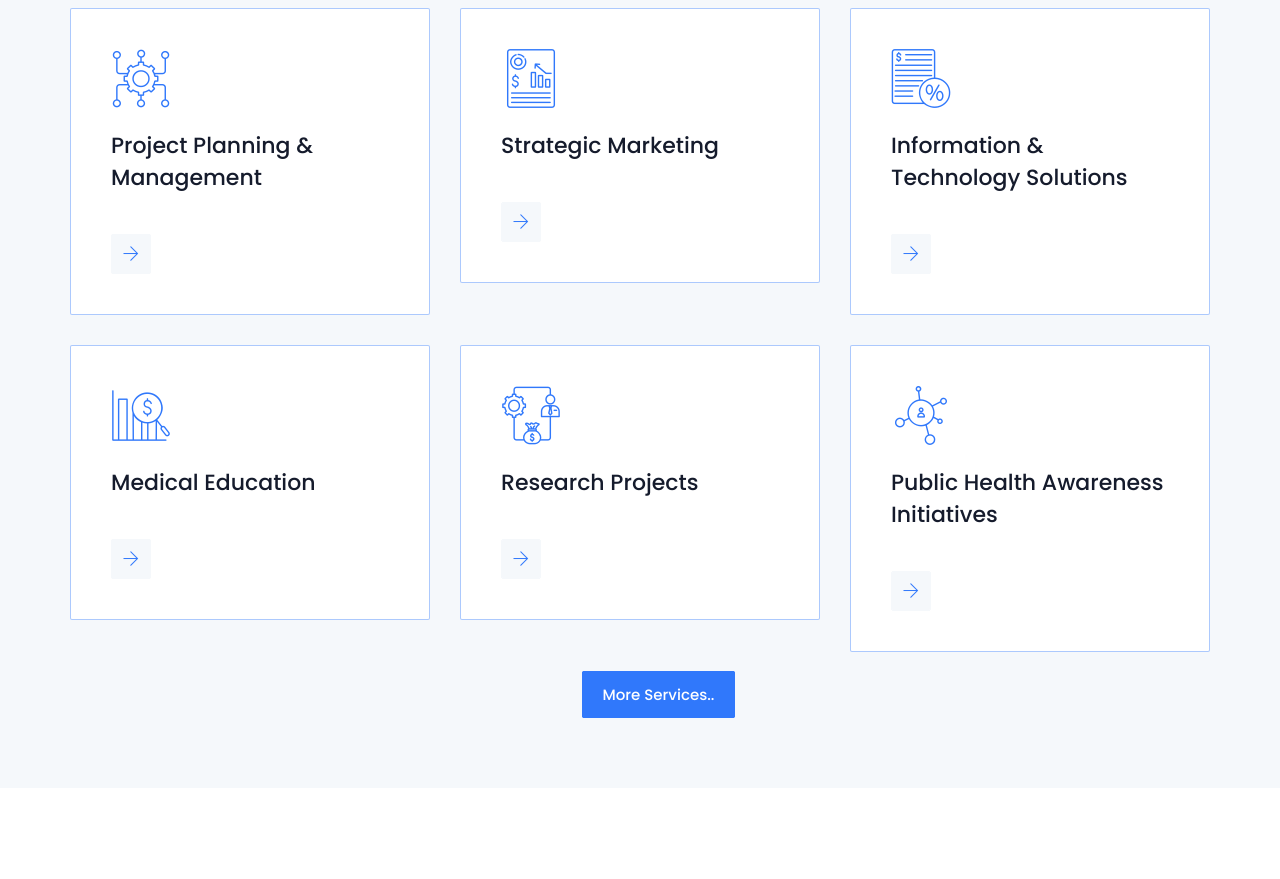
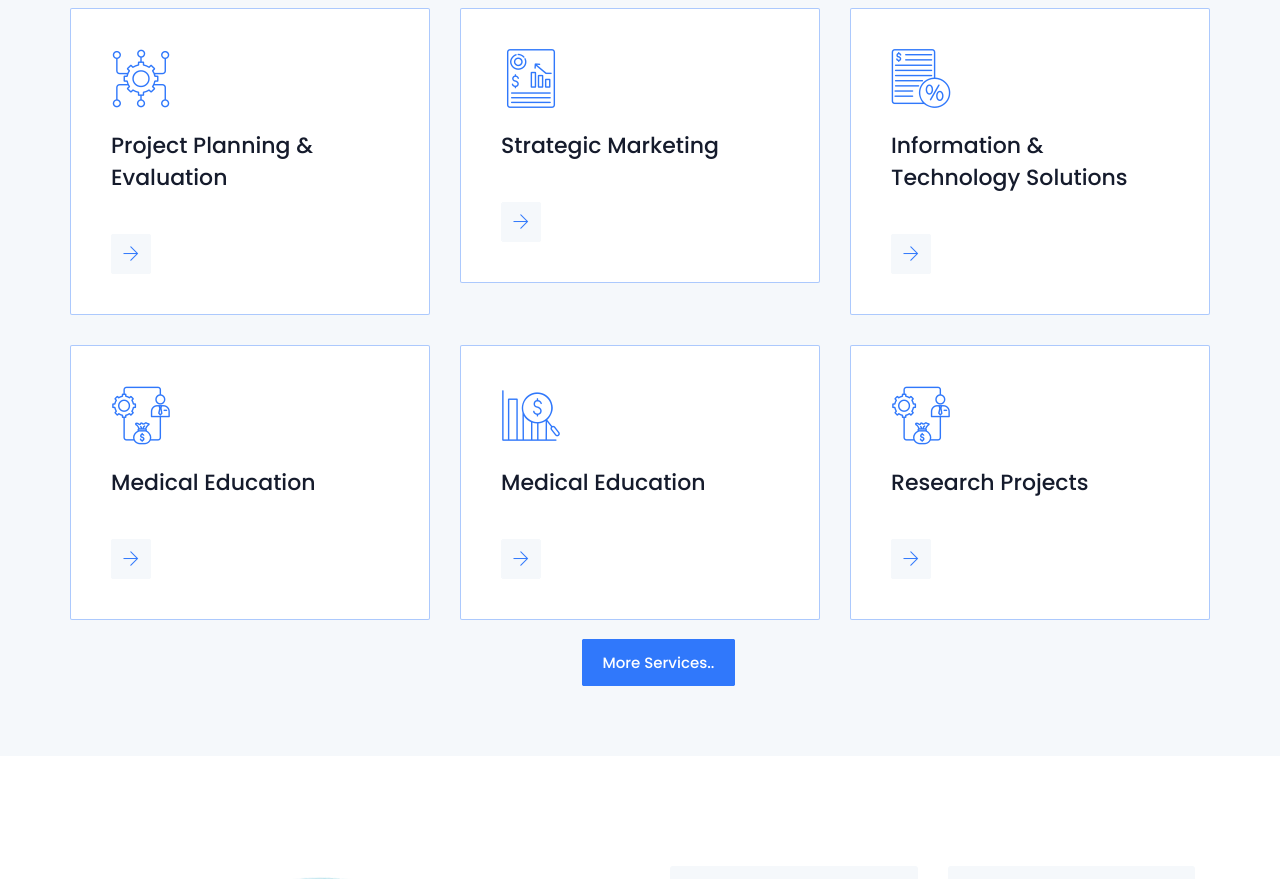
Before and after one commit to doctorbhatti/systemzMatrixProduction, a Nuxt app: page / in a window 1280 px wide. Shown: the part 1960-2839 px from the top of the page. Built offline with nearby package versions, Linux system fonts and the light colour scheme; a web font is replaced by a local one.

Commit message:
Updated links

```diff
--- a/components/Home/Service.vue
+++ b/components/Home/Service.vue
@@ -4,7 +4,7 @@
             <div class="row">
                 <div class="col-md-12 col-sm-12 col-xs-12">
                     <div class="section-headline text-center">
-                        <h2>Services</h2>
+                        <h2>Our Services</h2>
                         <!--
                         <p>
                             We help agencies to define their new business
@@ -26,7 +26,7 @@
                             </div>
                             <div class="service-inner">
                                 <div class="service-content">
-                                    <h4>Project planning & management</h4>
+                                    <h4>Project planning & evaluation</h4>
                                     <p>
                                     </p>
                                     <a class="service-btn" href="#"
@@ -78,6 +78,29 @@
                             </div>
                         </div>
                     </div>
+
+                    <div class="col-md-4 col-sm-6 col-xs-12">
+                        <div
+                            class="single-service wow fadeInUp"
+                            data-wow-delay="0.3s"
+                        >
+                            <div class="service-icon">
+                                <span class="flaticon-012-business"></span>
+                            </div>
+                            <div class="service-inner">
+                                <div class="service-content">
+                                    <h4>Medical Education</h4>
+                                    <p>
+
+                                    </p>
+                                    <a class="service-btn" href="#"
+                                        ><i class="ti-arrow-right"></i
+                                    ></a>
+                                </div>
+                            </div>
+                        </div>
+                    </div>
+
                     <div class="col-md-4 col-sm-6 col-xs-12">
                         <div
                             class="single-service wow fadeInUp"
@@ -120,28 +143,6 @@
                             </div>
                         </div>
                     </div>
-                    <div class="col-md-4 col-sm-6 col-xs-12">
-                        <div
-                            class="single-service wow fadeInUp"
-                            data-wow-delay="0.5s"
-                        >
-                            <div class="service-icon">
-                                <span class="flaticon-041-network"></span>
-                            </div>
-                            <div class="service-inner">
-                                <div class="service-content">
-                                    <h4>Public Health Awareness initiatives </h4>
-                                    <p>
-
-                                    </p>
-                                    <a class="service-btn" href="#"
-                                        ><i class="ti-arrow-right"></i
-                                    ></a>
-                                </div>
-                            </div>
-                        </div>
-                    </div>
-
                     <div style="padding-left: 45%;">
                     <nuxt-link class="s-menu" to="/services-2"
                                 >More Services..</nuxt-link
--- a/components/HomeThree/DigitalService.vue
+++ b/components/HomeThree/DigitalService.vue
@@ -17,12 +17,12 @@
                         <div class="digital-services">
                             <div class="digital-wel s1-item">
                                 <div class="digital-img">
-                                    <a class="digital-icon" href="https://pmdc.pk/"
-                                        ><img src="/img/icon/pmdcLogo.png" alt=""
+                                    <a class="digital-icon" href="https://www.hec.gov.pk/"
+                                        ><img src="/img/icon/hec.png" alt=""
                                     /></a>
                                 </div>
                                 <div class="digital-content">
-                                    <h4>Pakistan Medical & Dental Council</h4>
+                                    <h4>Higher Education Comission Pakistan</h4>
                                 </div>
                             </div>
                         </div>
@@ -31,12 +31,12 @@
                         <div class="digital-services">
                             <div class="digital-wel s2-item">
                                 <div class="digital-img">
-                                    <a class="digital-icon" href="https://www.uhs.edu.pk/index4.php">
-                                        <img src="/img/icon/uhsLogo.png" alt=""
+                                    <a class="digital-icon" href="https://pmdc.pk/">
+                                        <img src="/img/icon/pmdcLogo.png" alt=""
                                     /></a>
                                 </div>
                                 <div class="digital-content">
-                                    <h4>University of Health Sciences</h4>
+                                    <h4>Pakistan Medical & Dental Council</h4>
                                 </div>
                             </div>
                         </div>
@@ -55,7 +55,6 @@
                             </div>
                         </div>
                     </div>
-
                     <div class="col-md-3 col-sm-4 col-xs-12">
                         <div class="digital-services">
                             <div class="digital-wel s3-item">
```
Also changed, not shown: static/img/icon/hec.png (added), static/img/icon/phcLogo.png (deleted).
